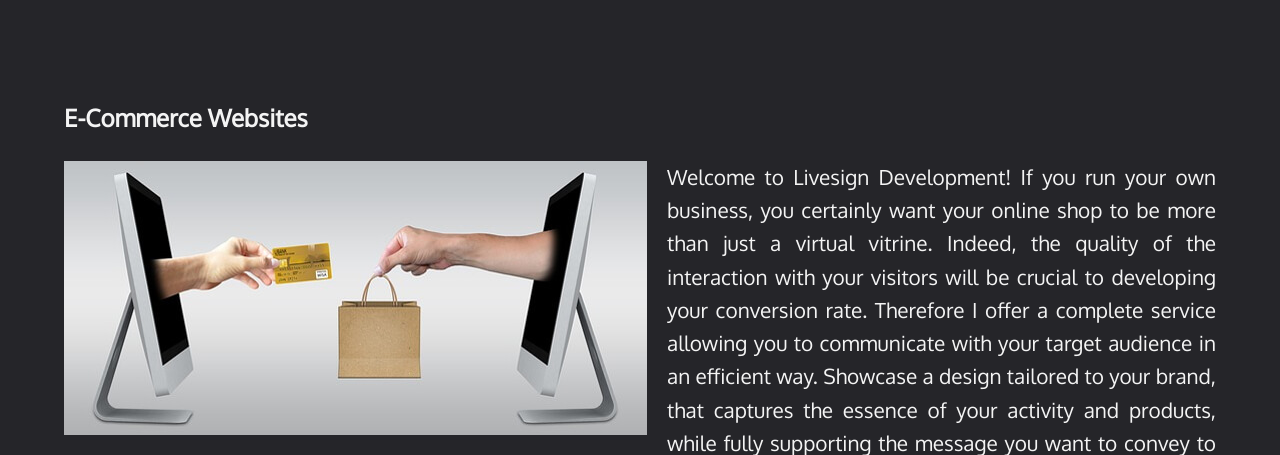
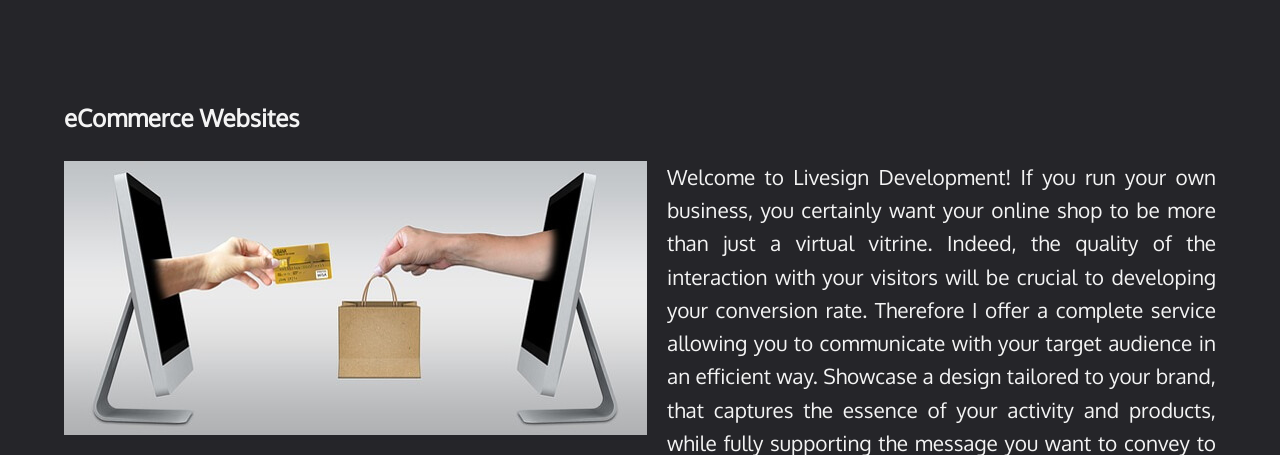
Before and after one commit to balintperjesi/livesign, a PHP site: page / in a window 1280 px wide. Shown: the part 969-1424 px from the top of the page. Run offline with PHP 8.4, Linux system fonts and the light colour scheme.

Commit message:
Update index.php
Changed spelling to eCommerce.

```diff
--- a/index.php
+++ b/index.php
@@ -61,7 +61,7 @@ list($msg, $status) = parseMail($name, $mail, $message);
         <div class="container">
             <h2>Services</h2>
             <div id="ecommerce" class="flex-container">
-                <h3>E-Commerce Websites</h3>
+                <h3>eCommerce Websites</h3>
                 <img class="image" src="img/ecommerce.jpg" alt="E-Commerce">
                 <p class="lead">Welcome to Livesign Development! If you run your own business, you certainly want your online shop to be more than just a virtual vitrine. Indeed, the quality of the interaction with your visitors will be crucial to developing your conversion rate. Therefore I offer a complete service allowing you to communicate with your target audience in an efficient way. Showcase a design tailored to your brand, that captures the essence of your activity and products, while fully supporting the message you want to convey to your visitors. So that they actually become your customers. Manage your content as you wish with your personal admin panel: add, modify or suppress products, create news feeds and display special offers. And, obviously, rely on a safe payment system securing both your customers' and your company's bank data. So don't wait, make your business flourish with the website you always wanted!</p>
             </div>
```
